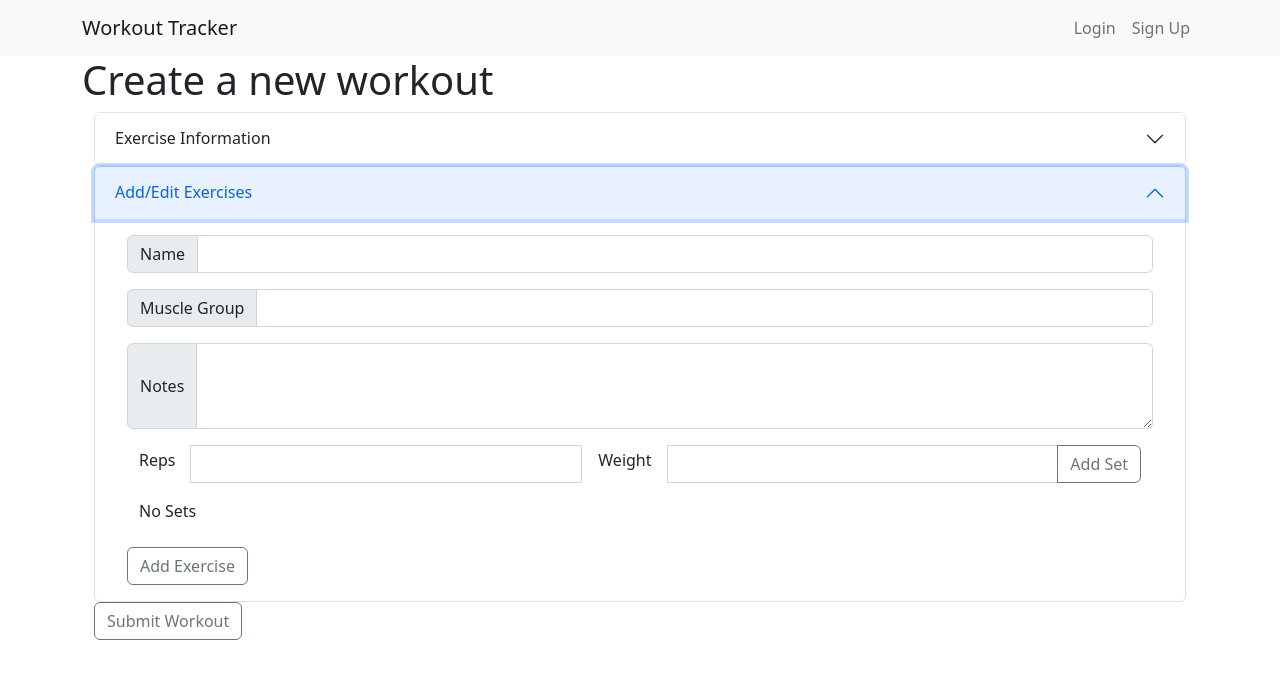
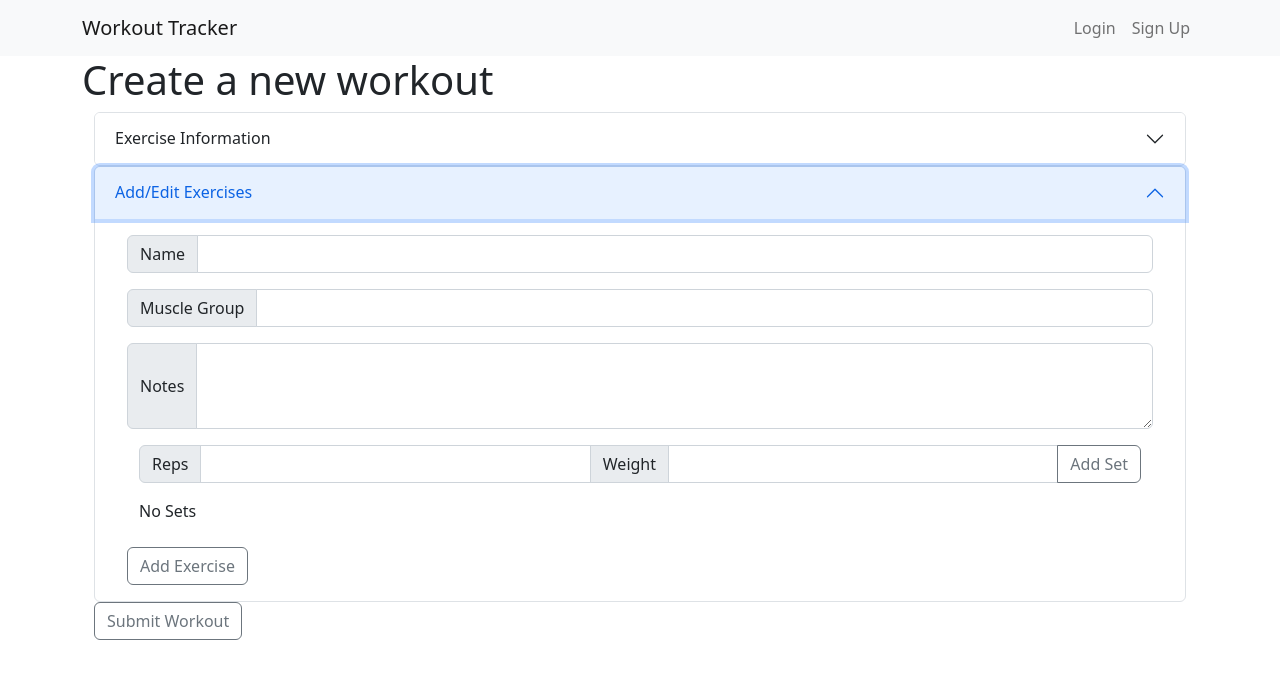
Before and after one commit to rgero/React_WorkoutTracker, a React (Create React App) app in the folder workout_tracker/: page /create in a window 1280 px wide. Both pictures are taken after a click on the button "Add/Edit Exercises". Shown: the top 678 px of the page. Built offline with nearby package versions, Linux system fonts and the light colour scheme.

Commit message:
Switched back to the InputGroup. I was looking for aria-label.

```diff
--- a/workout_tracker/src/components/set/SetForm.js
+++ b/workout_tracker/src/components/set/SetForm.js
@@ -44,12 +44,22 @@ export const SetForm = ({set = {}, onSubmit})=>
                 <InputGroup className="d-flex align-items-center mb-3">
 
                     {/* Reps Section */}
-                    <Form.Label className="fs-6 me-3" htmlFor="repInput">Reps</Form.Label>
-                    <Form.Control type="text" id="repInput" value={reps} onChange={e => processChange(e, setReps)}/>
+                    <InputGroup.Text>Reps</InputGroup.Text>
+                    <Form.Control
+                        type="text"
+                        aria-label="reps"
+                        value={reps}
+                        onChange={e => processChange(e, setReps)}
+                    />
 
                     {/* Weight Section */}
-                    <Form.Label className="fs-6 mx-3" htmlFor="weightInput">Weight</Form.Label>
-                    <Form.Control type="text" id="weightInput" value={weight} onChange={e => processChange(e, setWeight)}/>
+                    <InputGroup.Text>Weight</InputGroup.Text>
+                    <Form.Control
+                        type="text"
+                        aria-label="weight"
+                        value={weight}
+                        onChange={e => processChange(e, setWeight)}
+                    />
 
                     {/* Submit Button */}
                     <Button variant="outline-secondary" type="submit">
```
Also changed, not shown: 1 other file (tests, documents, lock files or other folders).
